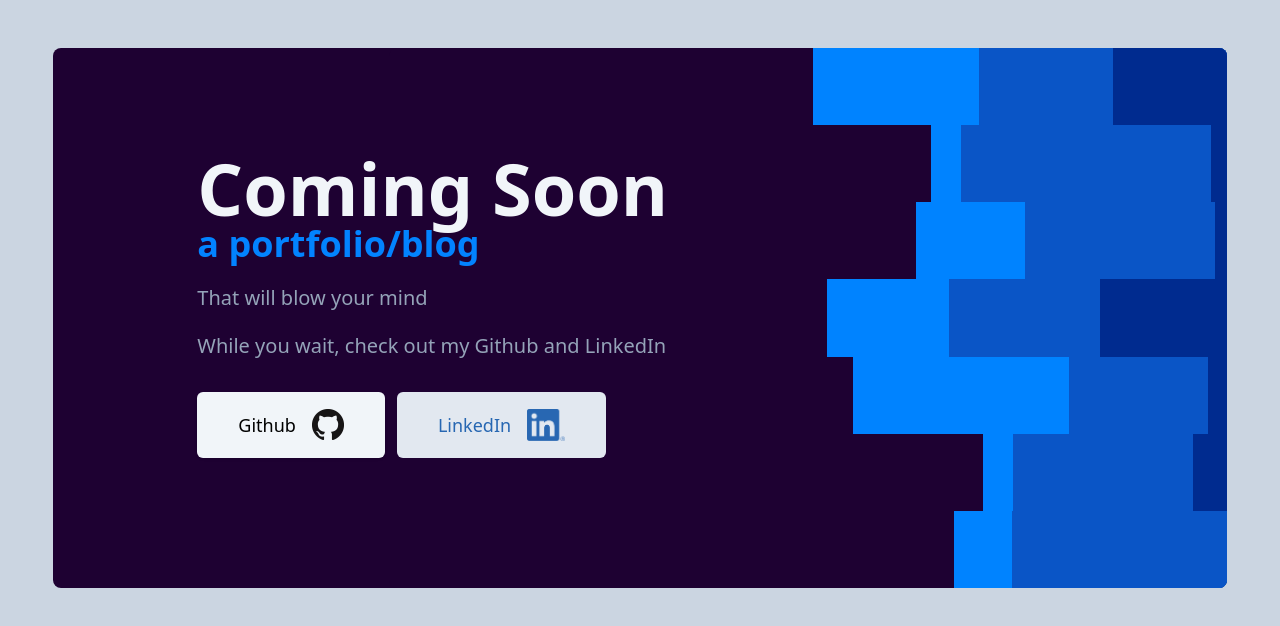
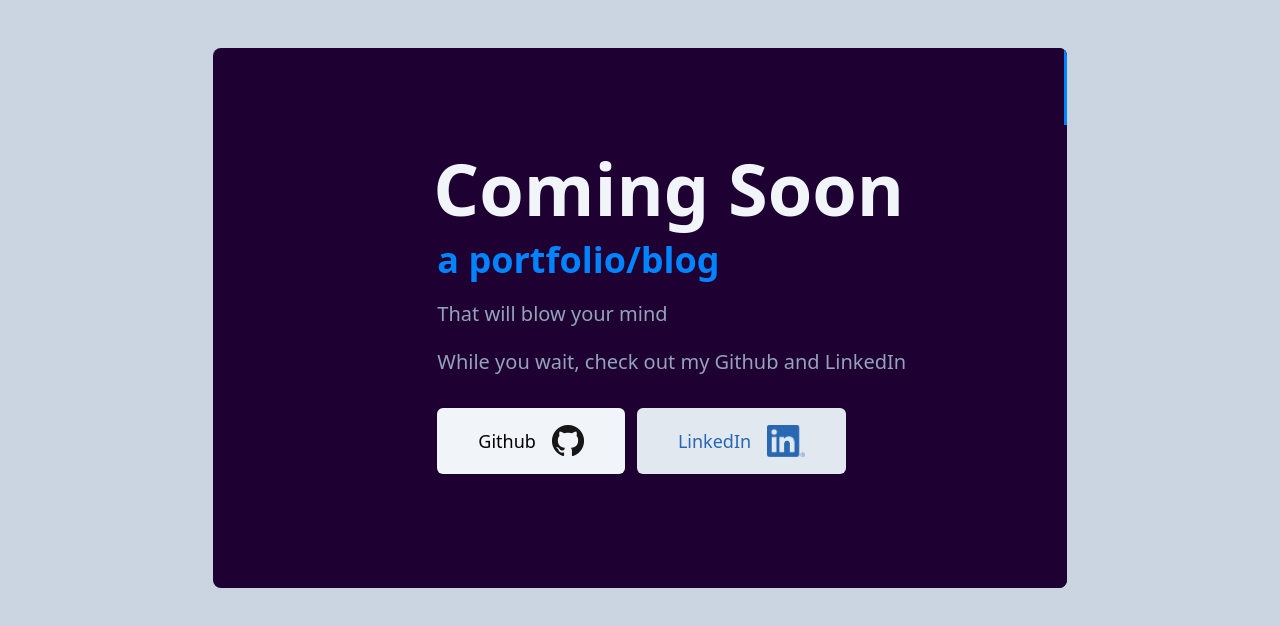
Before and after one commit to DanielKBates/DD, a React (Create React App) app: page / in a window 1280 px wide. Shown: the top 626 px of the page. Built offline with nearby package versions, Linux system fonts and the light colour scheme.

Commit message:
y spacing fix on headings

```diff
--- a/src/App.js
+++ b/src/App.js
@@ -1,15 +1,15 @@
 function App() {
   return (
     <div className="w-full min-h-screen bg-slate-300 py-12">
-      <div className="relative flex flex-col md:flex-row bg-purple-1100 w-11/12 mx-auto rounded-lg">
-        <div className="w-full h-[16rem] md:w-2/5">
-          <main className=" absolute md:left-20 md:top-16 py-10 px-4 sm:px-6 lg:px-8 ">
+      <div className="relative flex flex-col md:flex-row bg-purple-1100 w-11/12 md:w-2/3 mx-auto rounded-lg">
+        <div className="w-full h-[16rem] ">
+          <main className=" absolute md:left-40 md:top-16 py-10 px-4 sm:px-6 lg:px-8 ">
             <div className="sm:text-center lg:text-left md:pl-8">
               <h1 className=" w-full font-extrabold text-gray-900 md:text-6xl">
-                <span className="text-7xl block text-slate-100 animate-fadeInShort">
+                <span className="text-7xl -ml-1 block text-slate-100 animate-fadeInShort">
                   Coming Soon
                 </span>{" "}
-                <span className="text-4xl block text-[#0283ff] animate-fadeInMed delay-100 ">
+                <span className="text-4xl block text-[#0283ff] animate-fadeInMed delay-100 md: pt-4">
                   a portfolio/blog
                 </span>
               </h1>
```
